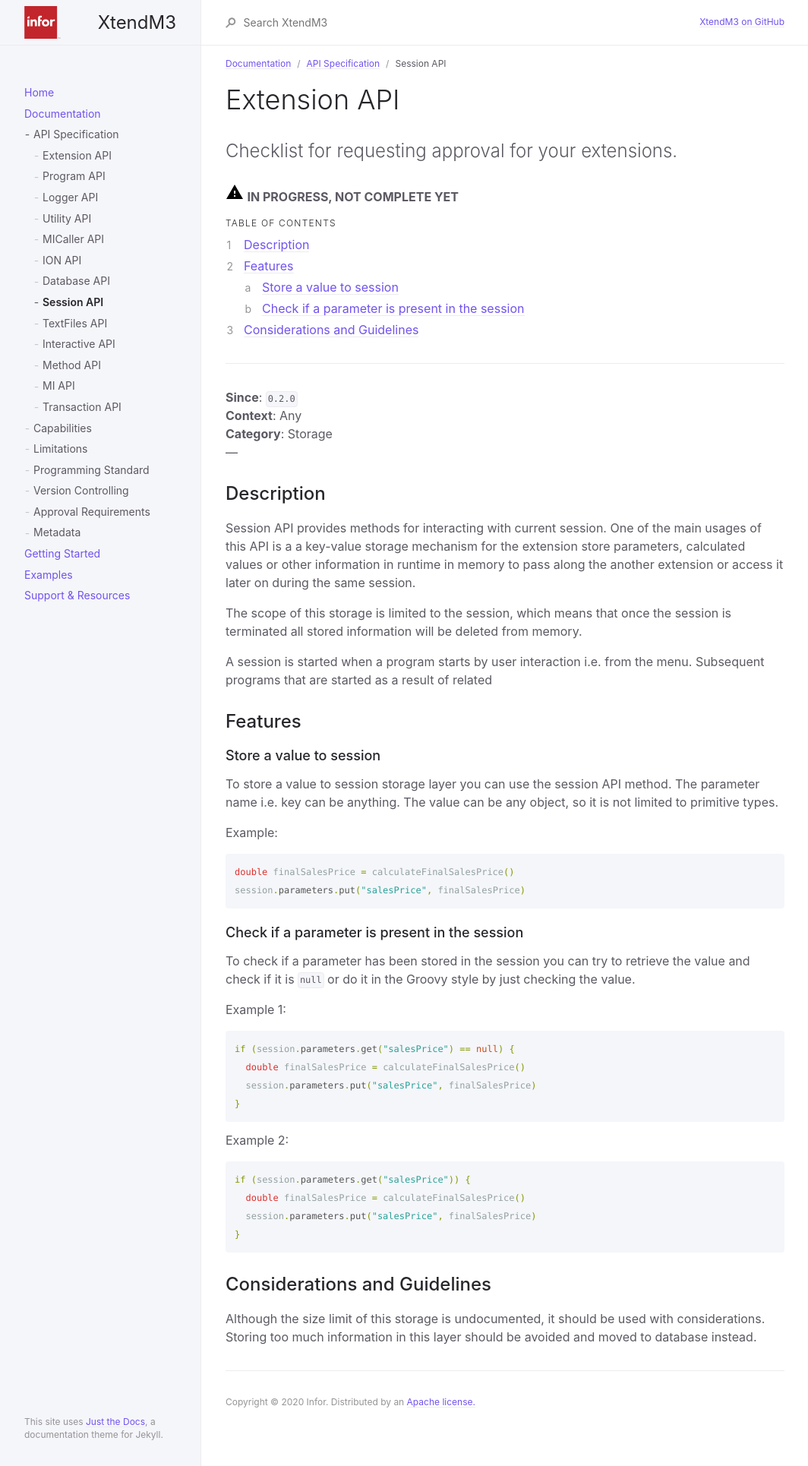
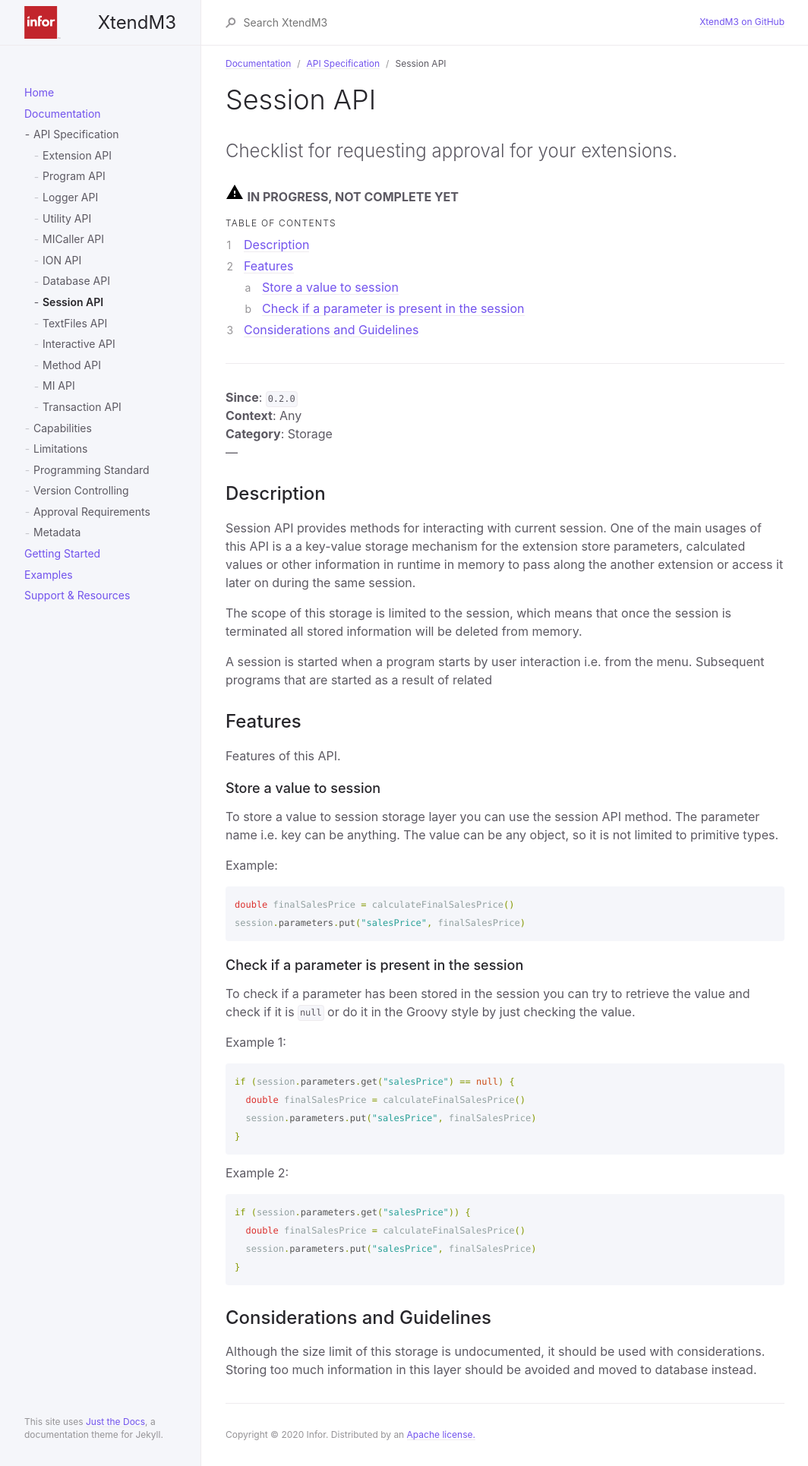
Before and after one commit to infor-cloud/xtendm3, a Jekyll site: the page built from docs/documentation/api-specification/session-api.md, in a window 1280 px wide. Shown: the whole page at 76% size, without its empty margins (107-1171 px from the left). Built offline with Jekyll 4.4.1, drawn with Linux system fonts in a browser that asks for light colours.

Commit message:
M3EXT-170 fixed title

```diff
--- a/docs/documentation/api-specification/session-api.md
+++ b/docs/documentation/api-specification/session-api.md
@@ -6,7 +6,7 @@ grand_parent: Documentation
 nav_order: 8
 ---
 
-# Extension API
+# Session API
 {: .no_toc }
 
 Checklist for requesting approval for your extensions.
@@ -37,6 +37,8 @@ A session is started when a program starts by user interaction i.e. from the men
 as a result of related
 
 ## Features
+
+Features of this API.
 
 ### Store a value to session
 To store a value to session storage layer you can use the session API method. The parameter name i.e. key can be
```
